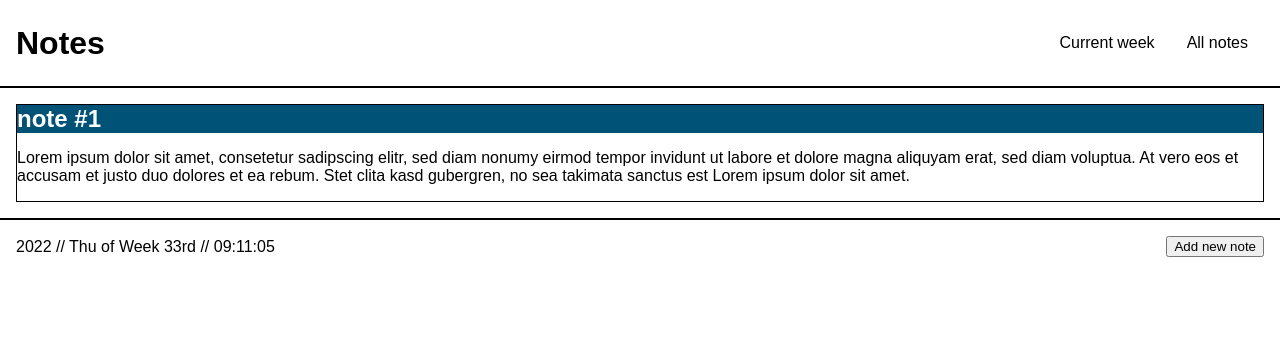
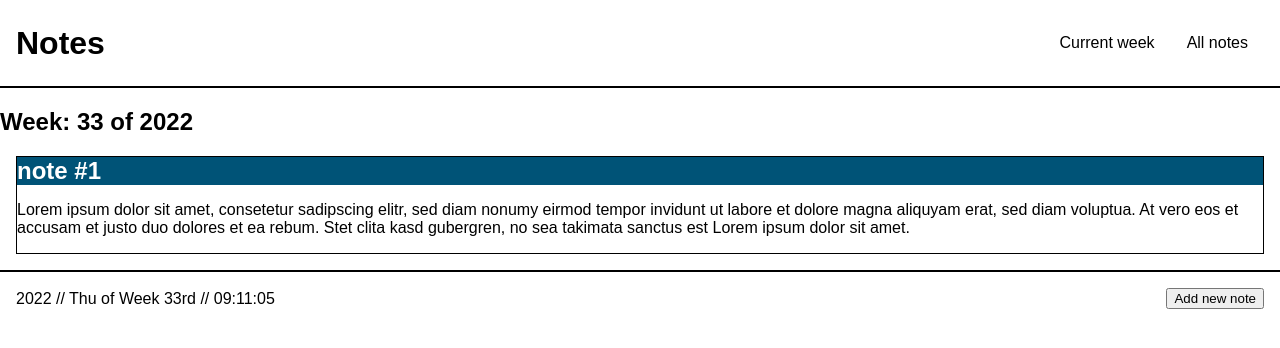
Before and after one commit to yannhn/notes, a React (Create React App) app: page / in a window 1280 px wide. Shown: the top 348 px of the page. Built offline with nearby package versions, Linux system fonts and the light colour scheme.

Commit message:
filter items by week

```diff
--- a/src/components/InputNewNote/InputNote/InputNote.js
+++ b/src/components/InputNewNote/InputNote/InputNote.js
@@ -1,3 +1,4 @@
+import moment from "moment";
 import { nanoid } from "nanoid";
 import { useState } from "react";
 import useStore from "../../../hooks/useStore";
@@ -5,7 +6,7 @@ import useStore from "../../../hooks/useStore";
 export default function InputNote() {
   const [newTitle, setNewTitle] = useState("");
   const [newBody, setNewBody] = useState("");
-  const [newDate, setNewDate] = useState("");
+  const [newDate, setNewDate] = useState(moment().format("WW"));
 
   const addNote = useStore((state) => state.addNote);
 
@@ -15,7 +16,7 @@ export default function InputNote() {
       id: nanoid(),
       title: newTitle,
       body: newBody,
-      date: new Date(newDate).toDateString(),
+      date: moment().format("WW"),
     };
     addNote(newNote);
     setNewTitle("");
--- a/src/components/Note/NoteList/NoteList.js
+++ b/src/components/Note/NoteList/NoteList.js
@@ -14,20 +14,15 @@ export default function NoteList() {
   //TODO: The Note should always show the note of the current week
   //FIXME: There should be no button to input a date, it should automatically detect when the note was created
 
-  const today = moment().format("L");
+  const today = moment().format("WW");
   console.log(today);
-
-  if (notes.date === today) {
-    console.log("WORKED");
-  } else {
-    console.log("DID NOT WORK");
-  }
 
   const filteredItems = notes.filter((notes) => notes.date === today);
   console.log(filteredItems);
 
   return (
     <>
+      <h2>Week: {today} of 2022</h2>
       {filteredItems.map((note) => (
         <NoteItem key={note.id} title={note.title} body={note.body} />
       ))}
--- a/src/hooks/useStore.js
+++ b/src/hooks/useStore.js
@@ -12,7 +12,7 @@ const useStore = create((set) => {
         id: nanoid(),
         title: "note #1",
         body: "Lorem ipsum dolor sit amet, consetetur sadipscing elitr, sed diam nonumy eirmod tempor invidunt ut labore et dolore magna aliquyam erat, sed diam voluptua. At vero eos et accusam et justo duo dolores et ea rebum. Stet clita kasd gubergren, no sea takimata sanctus est Lorem ipsum dolor sit amet.",
-        date: moment().format("L"),
+        date: moment().format("WW"),
       },
       {
         id: nanoid(),
```
